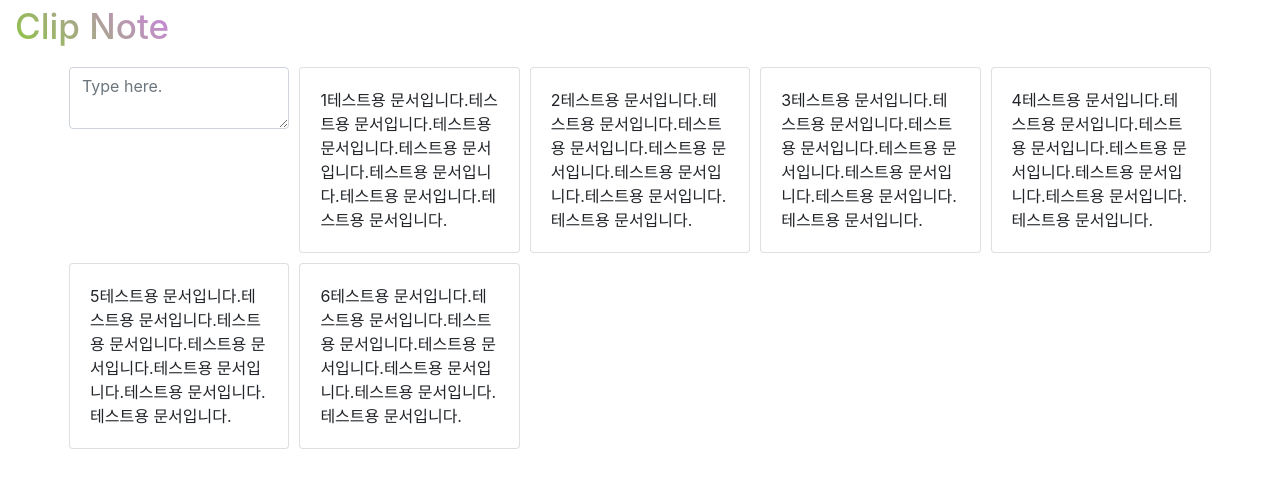
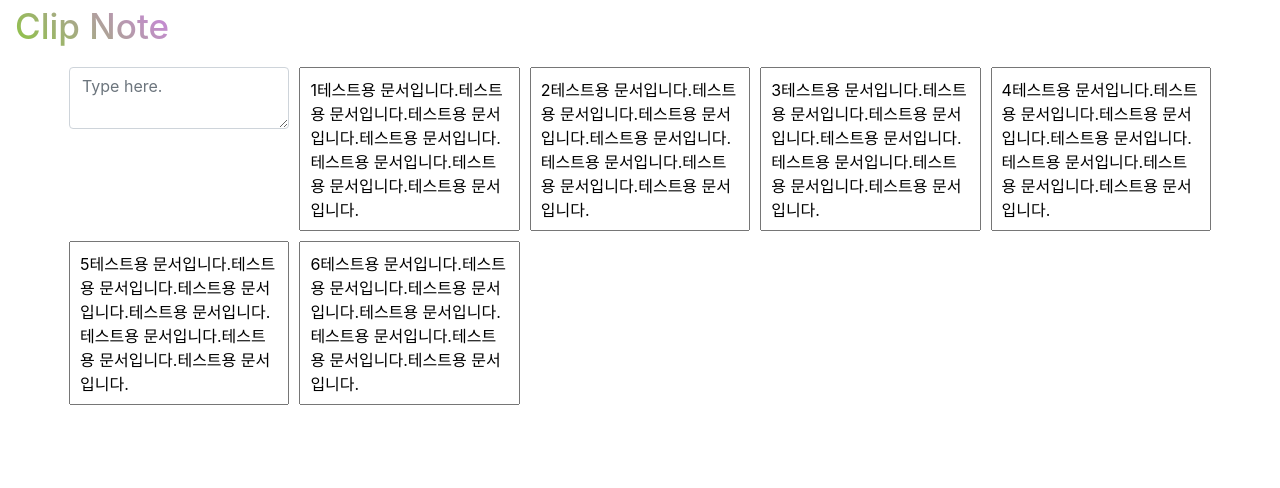
Before and after one commit to do1con/clip-note, a React (Create React App) app: page / in a window 1280 px wide. Shown: the top 488 px of the page. Built offline with nearby package versions, Linux system fonts and the light colour scheme.

Commit message:
2021.03.15_kss7547 1. Memo 컴포넌트 기능 추가 1-1. 기본상태 readOnly, 더블 클릭시 edit이 되는 기능 1-2. 글의 길이에 따라 height를 자동조정하는 기능 1-3. edit모드에서 수정이 끝난 후 blur시 전역 state dispatch 2. 리듀서에 EDIT 액션 추가

```diff
--- a/src/Component/Memo.tsx
+++ b/src/Component/Memo.tsx
@@ -1,18 +1,55 @@
-import React from 'react';
+import React, { useState, useRef, useContext, useEffect } from 'react';
 import styled from 'styled-components';
-import { Card } from 'react-bootstrap';
+import { Card, Form } from 'react-bootstrap';
+import TextareaAutosize from 'react-textarea-autosize';
+import { Context } from '../Context/ContextProvider';
 
 interface props {
   memo: string;
+  index: number;
 }
 
-function Memo({ memo }: props): JSX.Element {
+const TextBoxWrapper = styled.div`
+  margin: 5px;
+  width: calc(20% - 10px);
+`;
+
+const TextArea = styled.textarea`
+  resize: none;
+  display: block;
+  overflow: hidden;
+  width: 100%;
+  padding: 10px;
+`;
+
+function Memo({ memo, index }: props): JSX.Element {
+  const [editMode, setEditMode] = useState(false);
+  const { contextDispatch } = useContext(Context);
+  const handleDoubleClickMemo = () => {
+    setEditMode(true);
+  };
+  const [currentValue, setCurrentValue] = useState('');
+  const textAreaRef = useRef<HTMLTextAreaElement>(null);
+  useEffect(() => {
+    if (textAreaRef.current) {
+      textAreaRef.current.style.height = '0px';
+      const { scrollHeight } = textAreaRef.current;
+      textAreaRef.current.style.height = `${scrollHeight}px`;
+    }
+  }, [currentValue]);
+  const handleAddMemo = () => {
+    if (textAreaRef) contextDispatch({ type: 'EDIT/MEMO', value: textAreaRef?.current?.value, index });
+  };
   return (
-    <Card style={{ margin: '5px', width: 'calc(20% - 10px)' }}>
-      <Card.Body>
-        <Card.Text>{memo}</Card.Text>
-      </Card.Body>
-    </Card>
+    <TextBoxWrapper>
+      <TextArea
+        ref={textAreaRef}
+        defaultValue={memo}
+        readOnly={!editMode}
+        onBlur={handleAddMemo}
+        onDoubleClick={handleDoubleClickMemo}
+      />
+    </TextBoxWrapper>
   );
 }
 
--- a/src/Component/MemoTextArea.tsx
+++ b/src/Component/MemoTextArea.tsx
@@ -10,7 +10,7 @@ const TextBoxWrapper = styled.div`
 
 function MemoTextArea(): JSX.Element {
   const { memos, contextDispatch } = useContext(Context);
-  const resizeTextArea = (textAreaRef: React.RefObject<HTMLTextAreaElement>) => {
+  const handleResizeTextArea = (textAreaRef: React.RefObject<HTMLTextAreaElement>) => {
     const textAreaRefDom = textAreaRef.current;
     if (textAreaRefDom) {
       textAreaRefDom.style.height = '1px';
@@ -18,7 +18,7 @@ function MemoTextArea(): JSX.Element {
     }
   };
   const textAreaRef = useRef<HTMLTextAreaElement>(null);
-  const addMemo = () => {
+  const handleAddMemo = () => {
     if (textAreaRef) contextDispatch({ type: 'ADD/MEMO', value: textAreaRef?.current?.value });
   };
   return (
@@ -29,9 +29,9 @@ function MemoTextArea(): JSX.Element {
             as="textarea"
             placeholder="Type here."
             ref={textAreaRef}
-            onKeyDown={() => resizeTextArea(textAreaRef)}
-            onKeyUp={() => resizeTextArea(textAreaRef)}
-            onBlur={addMemo}
+            onKeyDown={() => handleResizeTextArea(textAreaRef)}
+            onKeyUp={() => handleResizeTextArea(textAreaRef)}
+            onBlur={handleAddMemo}
             style={{
               overflow: 'hidden',
               transition: 'height 200ms',
--- a/src/Context/ContextProvider.tsx
+++ b/src/Context/ContextProvider.tsx
@@ -26,6 +26,16 @@ const reducer = (state = initialState, action: any): ClipNoteStates => {
         ...state,
         memos: [action.value, ...state.memos],
       };
+    case 'EDIT/MEMO':
+      return {
+        ...state,
+        memos: state.memos.map((memo, index) => {
+          if (index === action.index) {
+            return action.value;
+          }
+          return memo;
+        }),
+      };
     default:
       throw new Error();
   }
--- a/src/Layout/MemoContainer.tsx
+++ b/src/Layout/MemoContainer.tsx
@@ -18,7 +18,7 @@ function MemoContainer(): JSX.Element {
     <MemoContainerWrapper>
       <MemoTextArea />
       {memos.map((memo, index) => (
-        <Memo memo={memo} key={String(memo + index)} />
+        <Memo memo={memo} key={String(memo + index)} index={index} />
       ))}
     </MemoContainerWrapper>
   );
```
